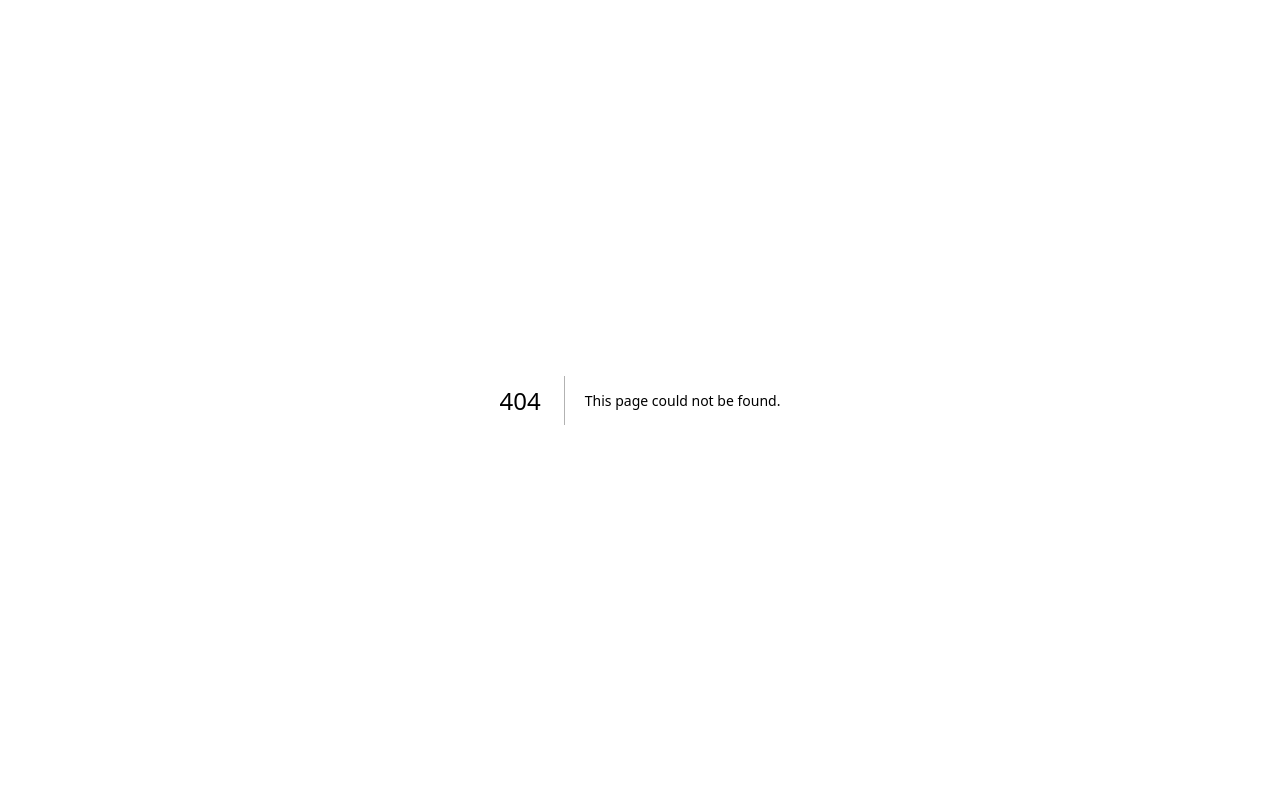
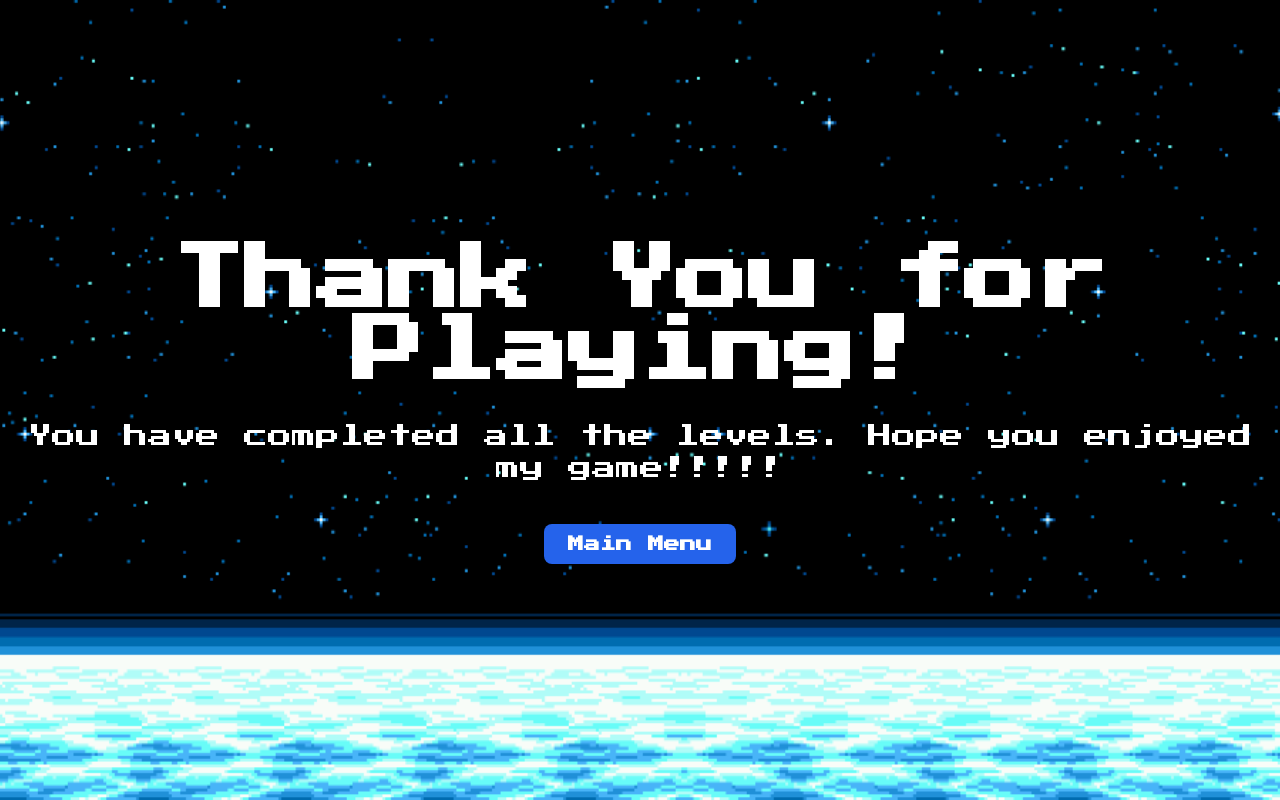
Before and after one commit to CarlosPantin/ArPortfolio, a Next.js app: page /thank-you in a window 1280 px wide. Before the commit this address had no page. Built offline with nearby package versions, Linux system fonts and the light colour scheme.

Commit message:
thank you message page

```diff
--- a/src/app/myprojects/page.tsx
+++ b/src/app/myprojects/page.tsx
@@ -4,6 +4,7 @@ import { useState, useEffect, useMemo } from "react";
 import ReactCardFlip from "react-card-flip";
 import { FaGithub, FaExternalLinkAlt } from "react-icons/fa";
 import { motion } from "framer-motion";
+import { useRouter } from "next/navigation";
 
 const initialProjects = [
   {
@@ -84,6 +85,7 @@ const initialProjects = [
 ];
 
 export default function RPGFlippableCards() {
+  const router = useRouter();
   const [flippedCards, setFlippedCards] = useState<number[]>([]);
   const [isShuffling, setIsShuffling] = useState(true);
 
@@ -101,6 +103,10 @@ export default function RPGFlippableCards() {
     setFlippedCards((prev) =>
       prev.includes(id) ? prev.filter((cardId) => cardId !== id) : [...prev, id]
     );
+  };
+
+  const handleFinishGame = () => {
+    router.push("/thank-you");
   };
 
   return (
@@ -200,6 +206,13 @@ export default function RPGFlippableCards() {
           </motion.div>
         ))}
       </div>
+
+      <button
+        onClick={handleFinishGame}
+        className="mt-12 bg-green-600 hover:bg-green-700 text-white font-semibold py-3 px-6 rounded-lg transition-all duration-300"
+      >
+        Finish Game
+      </button>
     </div>
   );
 }
--- /dev/null
+++ b/src/app/thank-you/page.tsx
@@ -0,0 +1,33 @@
+"use client";
+
+import { motion } from "framer-motion";
+import Link from "next/link";
+
+export default function ThankYouPage() {
+  return (
+    <div
+      className="flex flex-col items-center justify-center min-h-screen bg-cover bg-center text-white"
+      style={{ backgroundImage: "url(/images/bg4.png)" }}
+    >
+      <motion.div
+        initial={{ opacity: 0, y: -50 }}
+        animate={{ opacity: 1, y: 0 }}
+        transition={{ duration: 1 }}
+        className="text-center"
+      >
+        <h1 className="text-5xl sm:text-6xl md:text-7xl font-bold mb-8">
+          Thank You for Playing!
+        </h1>
+        <p className="text-lg sm:text-xl md:text-2xl mb-12">
+          You have completed all the levels. Hope you enjoyed my game!!!!!
+        </p>
+        <Link
+          href="/"
+          className="bg-blue-600 hover:bg-blue-700 text-white font-semibold py-3 px-6 rounded-lg transition-all duration-300"
+        >
+          Main Menu
+        </Link>
+      </motion.div>
+    </div>
+  );
+}
```
